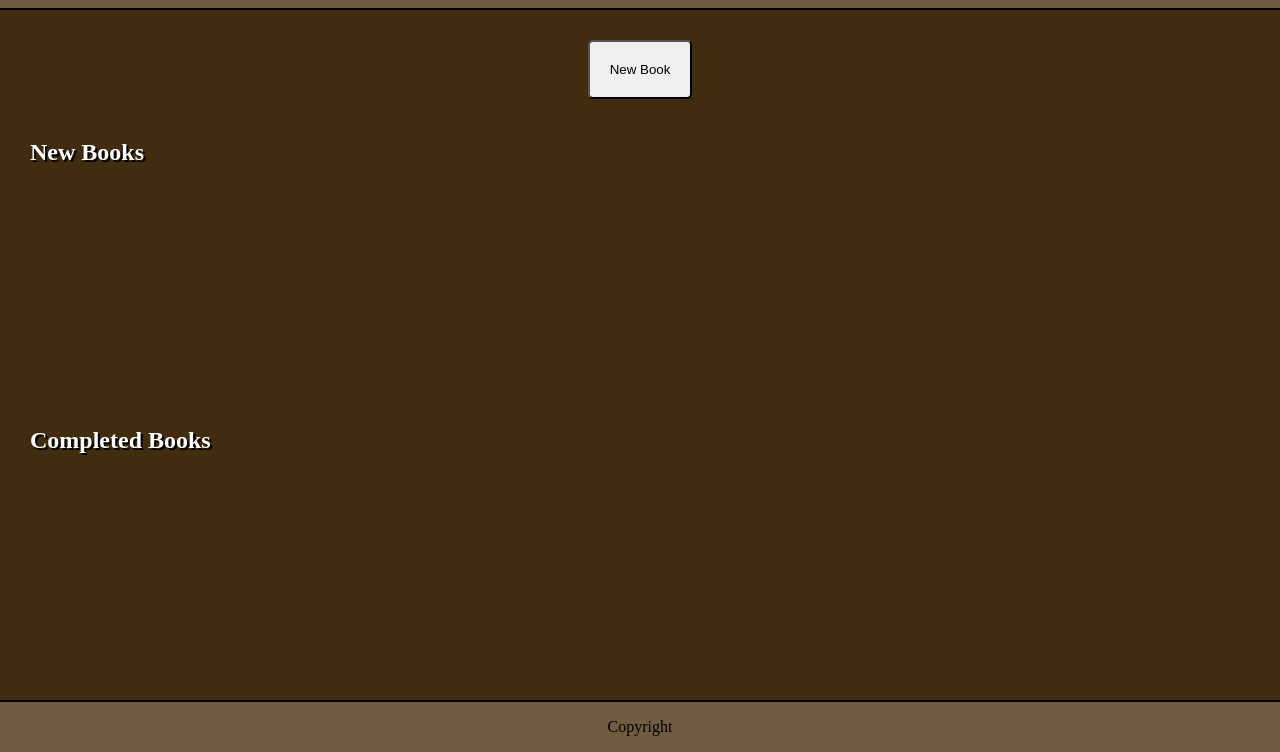
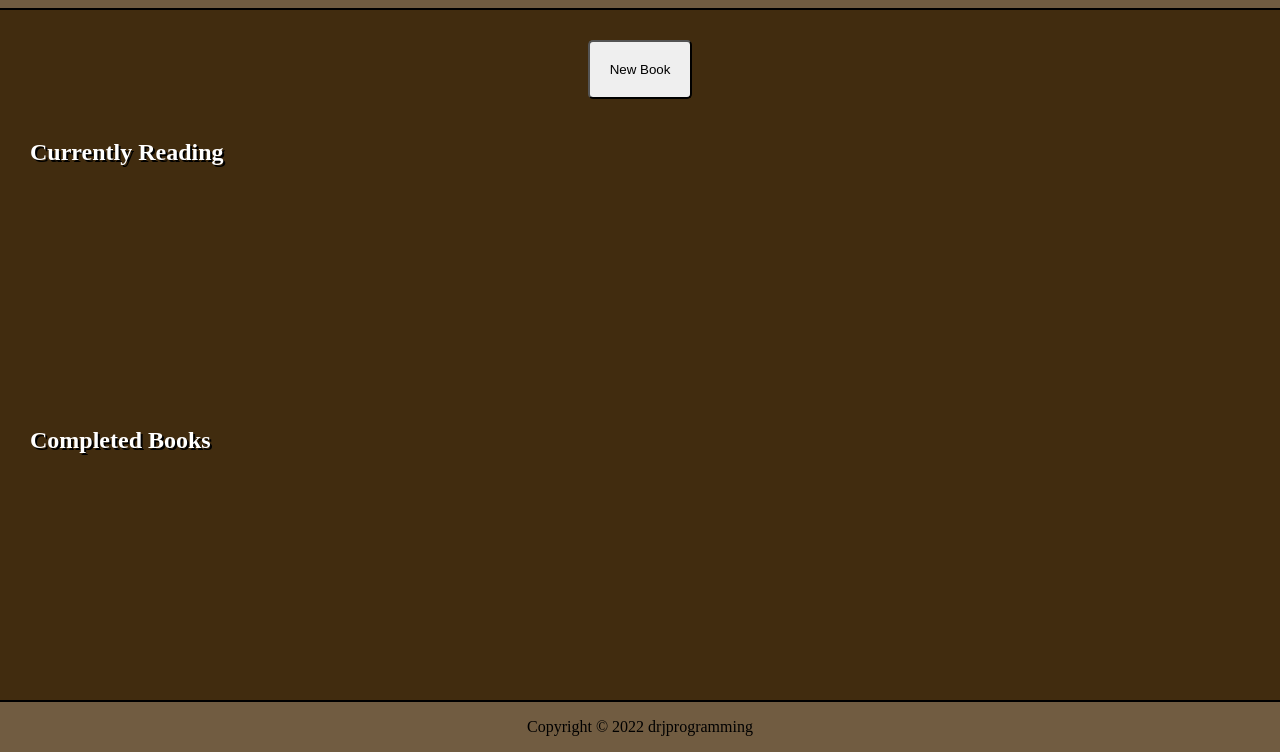
Before and after one commit to drjprogramming/library, a plain HTML site: page index.html in a window 1280 px wide. Shown: the part 52-804 px from the top of the page. Drawn offline with Linux system fonts and the light colour scheme.

Commit message:
complete 1/3/22

```diff
--- a/index.html
+++ b/index.html
@@ -14,7 +14,7 @@
         <section class="new-book">
             <button>New Book</button>
         </section>
-        <h2 class="incomplete">New Books</h2>
+        <h2 class="incomplete">Currently Reading</h2>
         <section class="library">
             <form>
                 <div class="form-title">
@@ -44,6 +44,6 @@
         </section>
         </div>
     </div>
-    <footer>Copyright</footer>
+    <footer>Copyright &#169; 2022 drjprogramming</footer>
 </body>
 </html>
```
